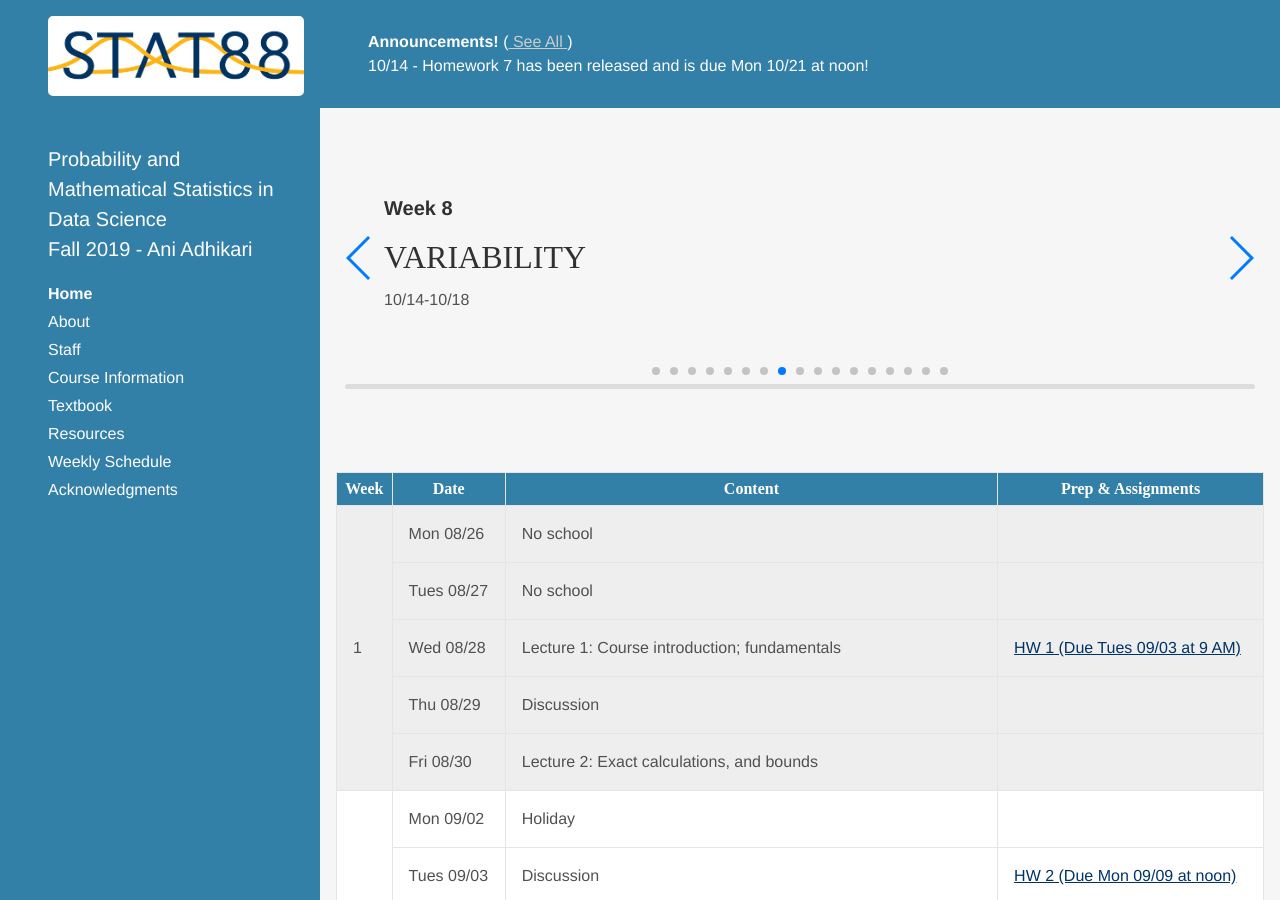
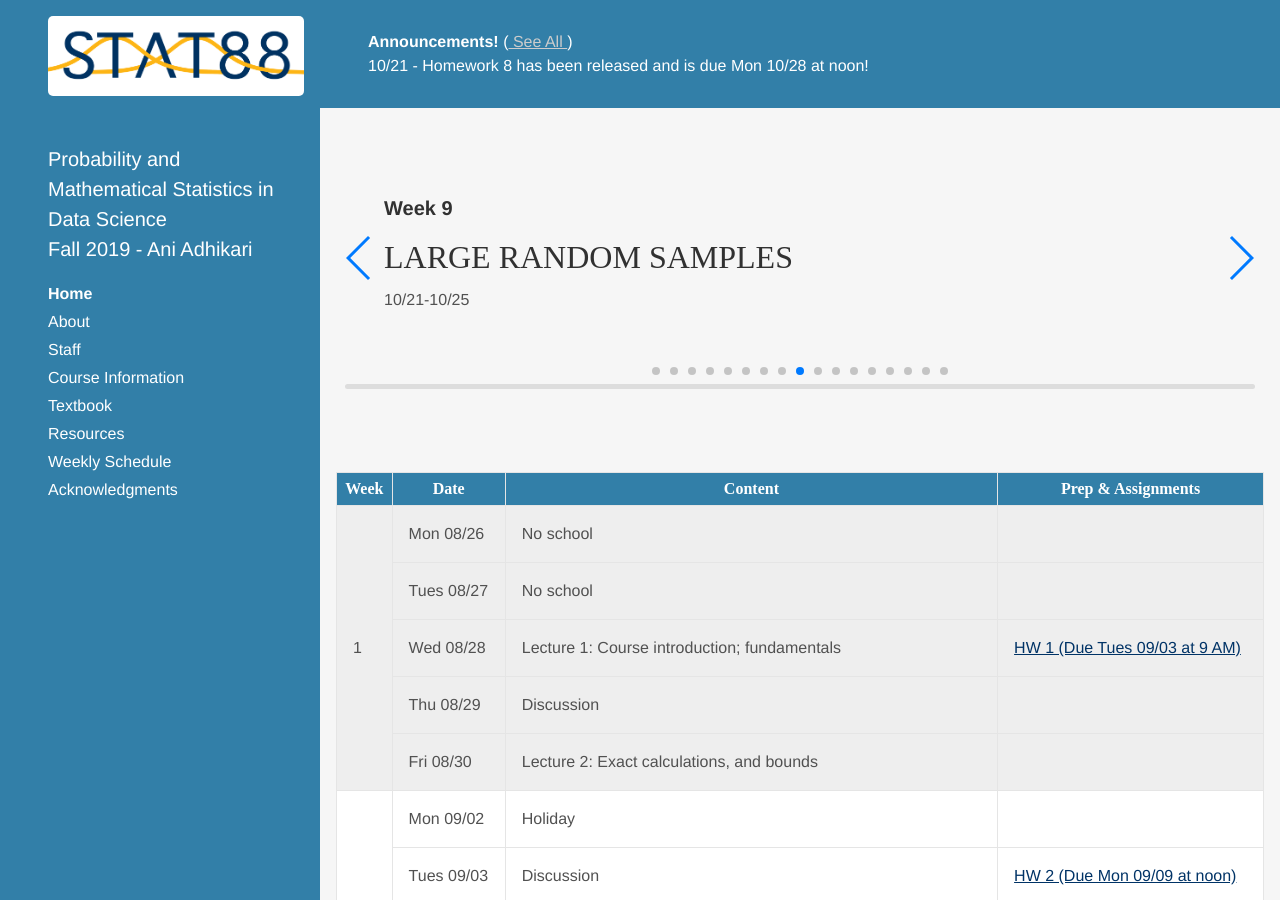
Before and after one commit to stat88/stat88.github.io, a Jekyll site: the page built from index.html, in a window 1280 px wide and 900 px high. Built offline with Jekyll 4.4.1, drawn with Linux system fonts in a browser that asks for light colours; some web fonts are replaced; the list of posts is cut into pages by our own code.

Commit message:
Updating Stat 88 website with homework 8

```diff
--- a/_data/announcements.yml
+++ b/_data/announcements.yml
@@ -1,6 +1,5 @@
 # - 8/28 - Welcome to the first day of lectures! Remember to come to section tomorrow (Th 8/29) too!
-- 10/14 - Homework 7 has been released and is due Mon 10/21 at noon!
-- 10/11 - The midterm has been rescheduled to in class on Fri 10/18!
+- 10/21 - Homework 8 has been released and is due Mon 10/28 at noon!
 #- 9/30 - Homework 6 has been released and is due Mon 10/7 at noon!
 #- 9/1 - Have a wonderful 3 day weekend! There will be no lecture or office hours on Mon 9/2
 #- 9/1 - As a reminder, HW 1 is due Tuesday 9/3 at 9 AM! See you in section on Tuesday!
--- a/_data/syllabus2.yml
+++ b/_data/syllabus2.yml
@@ -158,6 +158,7 @@ weeks:
       content: "Lecture 21: Variability of a random sample sum"
       assignments:
       - name: HW 8 (Due Mon 10/28 at noon)
+        url: http://prob140.datahub.berkeley.edu/hub/user-redirect/git-pull?repo=https://github.com/stat88/content-fa19&branch=master&subPath=hw/Homework_08.ipynb
     - date: Tues 10/22
       content: "Discussion"
     - date: Wed 10/23
--- a/_includes/agenda.html
+++ b/_includes/agenda.html
@@ -52,7 +52,7 @@
         prevButton: '.swiper-button-prev',
       direction: 'horizontal',
       loop: false,
-      initialSlide: 7
+      initialSlide: 8
     })
   });
   </script>
```
